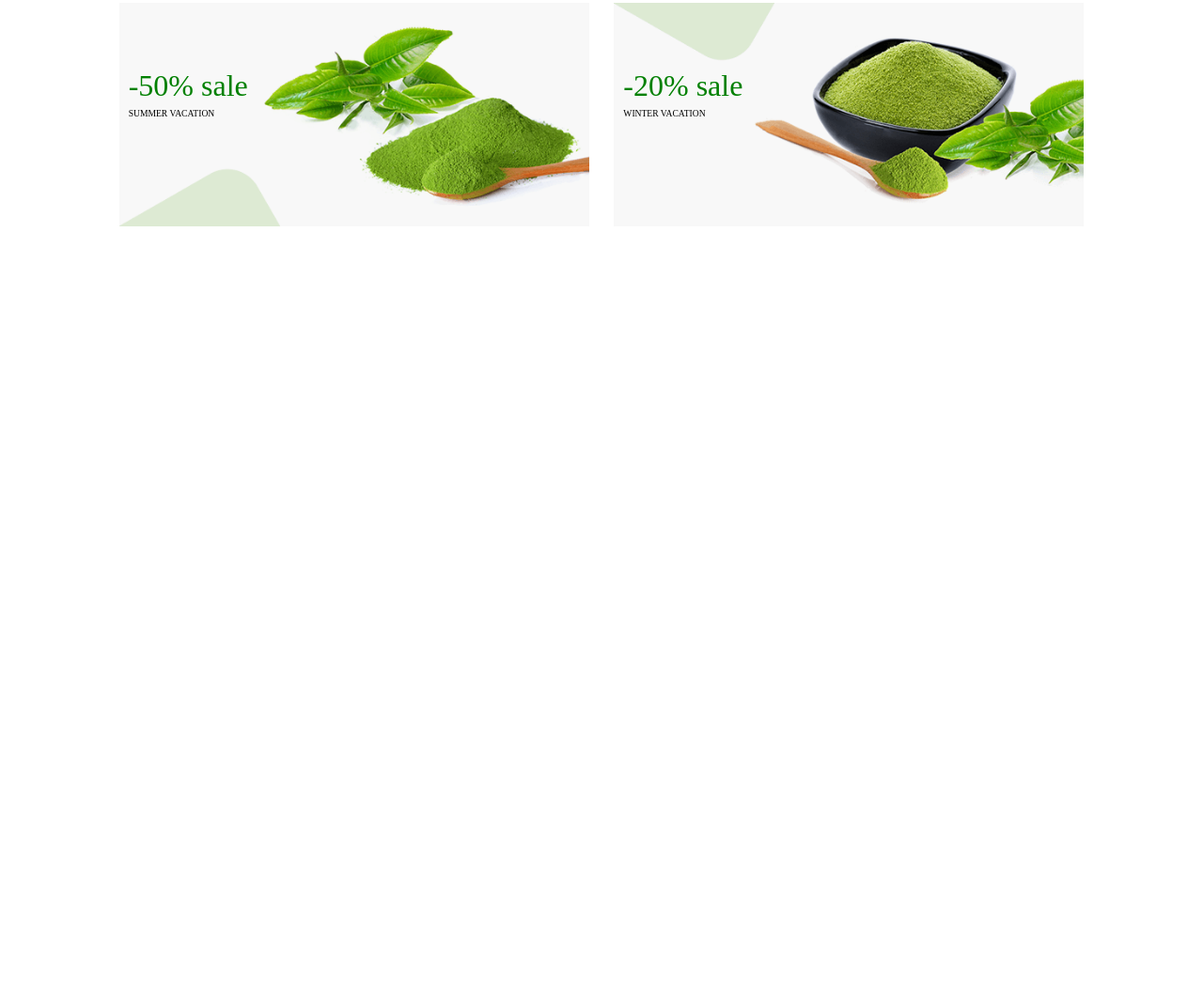
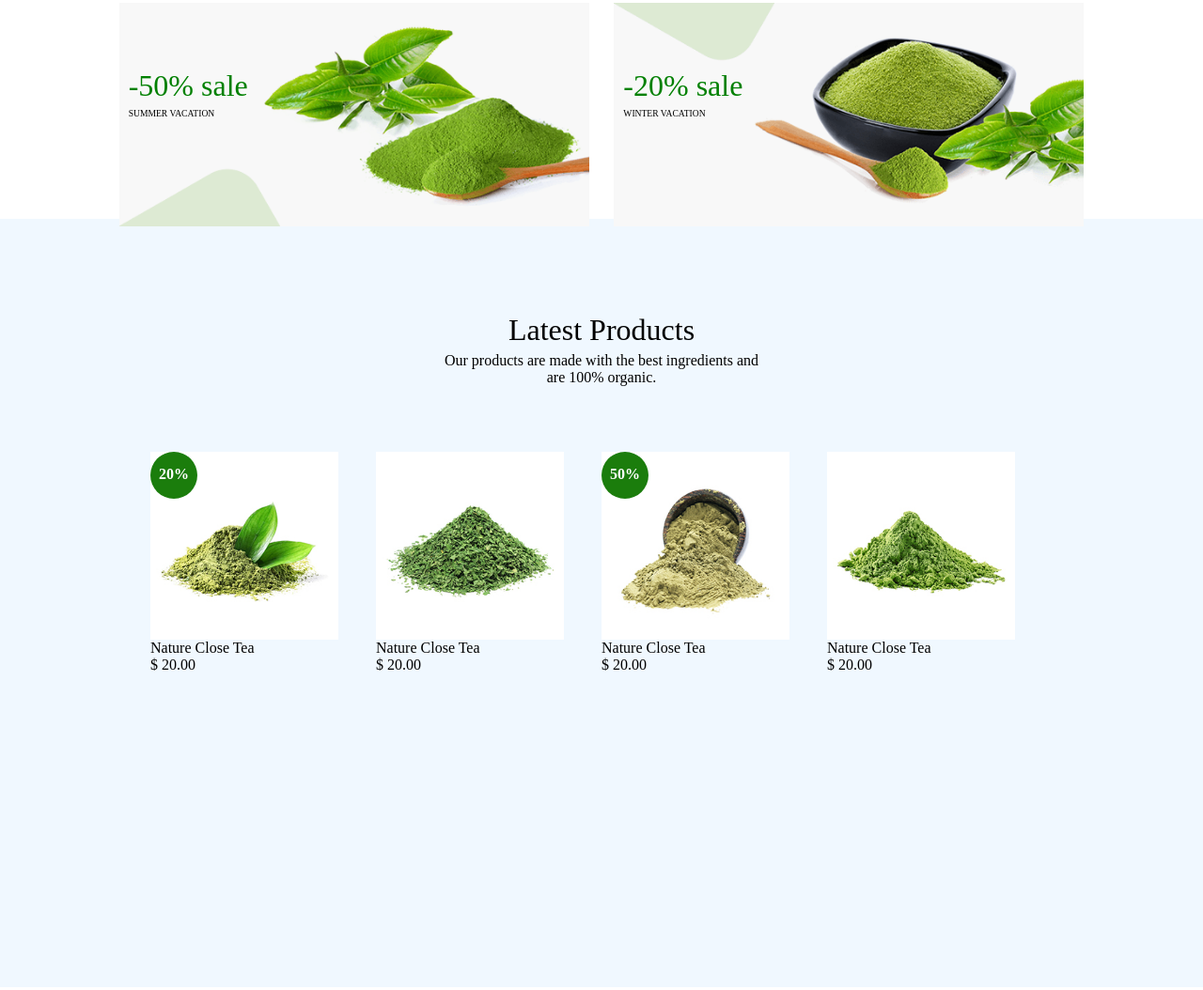
Before and after one commit to Rodluisfelipe/matcha, a plain HTML site: page index.html in a window 1280 px wide. Shown: the part 785-1839 px from the top of the page at 94% size. Drawn offline with Linux system fonts and the light colour scheme.

Commit message:
section three

```diff
--- a/CSS/mediaquerys.css
+++ b/CSS/mediaquerys.css
@@ -59,4 +59,7 @@
         margin-bottom: 20px;
         margin-left: 0px;
     }
+    /*Main section-3*/
+    .title-section-three{
+        margin-top: 150px;
     }
--- a/CSS/style.css
+++ b/CSS/style.css
@@ -76,6 +76,7 @@
 
 
 .section-two{
+    height: 300px;
     display: grid;
     grid-template-columns: repeat(10, 1fr);
     grid-template-rows: repeat(8, 1fr);
@@ -135,3 +136,168 @@
     margin-bottom: 10px;
     padding-top: 5px;
 }
+
+.section-three{
+    height: 300px;
+    display: grid;
+    grid-template-columns: repeat(10, 1fr);
+    grid-template-rows: repeat(8, 1fr);
+    padding-top: 70px;
+}
+.title-section-three h2 {
+    background-color: aliceblue;
+    text-align: center;
+    font-size: 2em;
+    color:#000000;
+    font-weight: 400;
+
+    padding-top: 100px;
+}
+.title-section-three p{
+    background-color: aliceblue;
+    text-align: center;
+    font-size: 1em;
+    color:#000;
+    font-weight: 400;
+    padding-top: 5px;
+}
+.section-three{
+    height: 80vh;
+    background-color: aliceblue;
+    background-size: cover;
+    max-width: 100%;
+    display: grid;
+    grid-template-columns: repeat(16, 1fr);
+    grid-template-rows: repeat(8, 1fr);
+}
+.img-product-one{
+    width: 200px;
+    height: 200px;
+    background: url(../IMG/product-1.jpg);
+    background-size: 100%;
+    background-repeat: no-repeat;
+    max-width: 100%;
+    grid-column: 3/6;
+
+}
+.img-product-two{
+    width: 200px;
+    height: 200px;
+    background: url(../IMG/product-2.jpg);
+    background-size: 100%;
+    background-repeat: no-repeat;
+    max-width: 100%;
+    display: grid;
+   grid-column: 6/9;
+}
+.img-product-three{
+    width: 200px;
+    height: 200px;
+    background: url(../IMG/product-3.jpg);
+    background-size: 100%;
+    background-repeat: no-repeat;
+    max-width: 100%;
+    display: grid;
+   grid-column: 9/12;
+}
+.img-product-four{
+    width: 200px;
+    height: 200px;
+    background: url(../IMG/product-4.jpg);
+    background-size: 100%;
+    background-repeat: no-repeat;
+    max-width: 100%;
+    display: grid;
+   grid-column: 12/16;
+}
+.img-product-one h2{
+    width: 50px;
+    height: 50px;
+
+    justify-content: center;
+    font-size: 1.0em;
+    border-radius: 50%;
+    background: rgb(27, 125, 12);
+    color:#fff;
+    font-weight: 600;
+
+    padding-top: 15px;
+
+}
+.img-product-three h2{
+    width: 50px;
+    height: 50px;
+
+    justify-content: center;
+    font-size: 1.0em;
+    border-radius: 50%;
+    background: rgb(27, 125, 12);
+    color:#fff;
+    font-weight: 600;
+
+    padding-top: 15px;
+
+}
+.img-product-one h3{
+    grid-row:7/8;
+    font-size: 1.0em;
+    color:#000;
+    font-weight: 400;
+    margin-top: 150px;
+
+}
+.img-product-one h4{
+    grid-row: 7/8;
+    font-size: 1.0em;
+    color:#000;
+    font-weight: 400;
+    margin-bottom: 100px;
+
+}
+.img-product-two h3{
+
+    font-size: 1.0em;
+    color:#000;
+    font-weight: 400;
+    margin-top: 200px;
+
+}
+.img-product-two h4{
+    grid-row: 7/8;
+    font-size: 1.0em;
+    color:#000;
+    font-weight: 400;
+    margin-bottom: 100px;
+
+}
+.img-product-three h3{
+
+    font-size: 1.0em;
+    color:#000;
+    font-weight: 400;
+    margin-top: 150px;
+
+}
+.img-product-three h4{
+    grid-row: 7/8;
+    font-size: 1.0em;
+    color:#000;
+    font-weight: 400;
+    margin-bottom: 100px;
+
+}
+.img-product-four h3{
+
+    font-size: 1.0em;
+    color:#000;
+    font-weight: 400;
+    margin-top: 200px;
+
+}
+.img-product-four h4{
+
+    font-size: 1.0em;
+    color:#000;
+    font-weight: 400;
+
+}
--- a/index.html
+++ b/index.html
@@ -41,7 +41,33 @@
 <div class="products-content-two">
     <h3 class="letters-two">-20% sale <p>WINTER VACATION</p></h3>
 </div>
+</section>
+<divc class="title-section-three">
+    <h2>Latest Products</h2>
+    <p>Our products are made with the best ingredients and <br> are 100% organic.</p>
+</div>
+<section class="section-three">
+<div class="img-product-one">
+    <h2>20%</h2>
+    <h3>Nature Close Tea</h3>
+    <h4>$ 20.00</h4>
+</div>
+<div class="img-product-two">
+    <h3>Nature Close Tea</h3>
+    <h4>$ 20.00</h4>
+</div>
+<div class="img-product-three">
+    <h2>50%</h2>
+    <h3>Nature Close Tea</h3>
+    <h4>$ 20.00</h4>
+</div>
+<div class="img-product-four">
+    <h3>Nature Close Tea</h3>
+    <h4>$ 20.00</h4>
+</div>
 
+
+</section>
 
 </body>
 </html>
```
